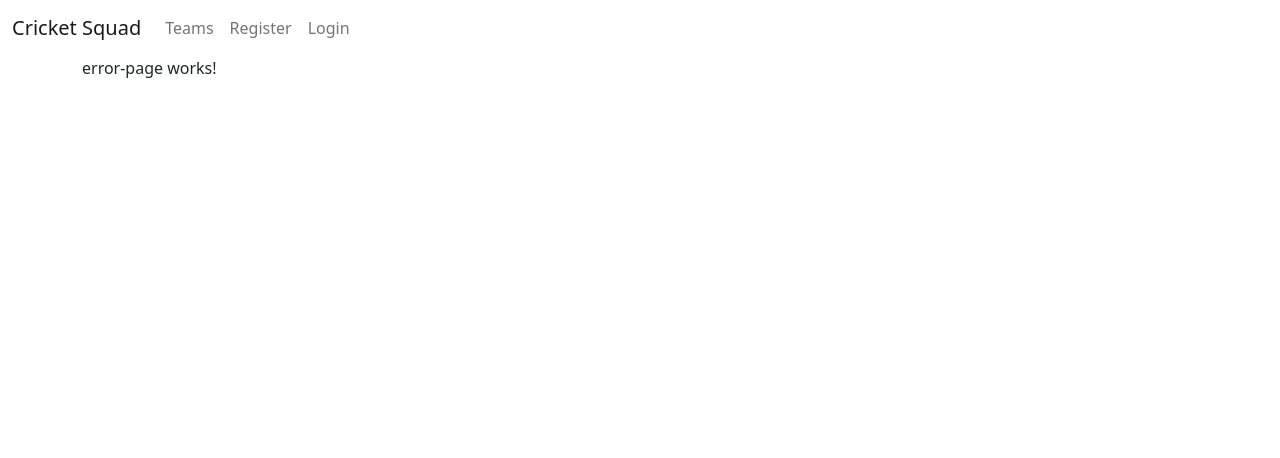
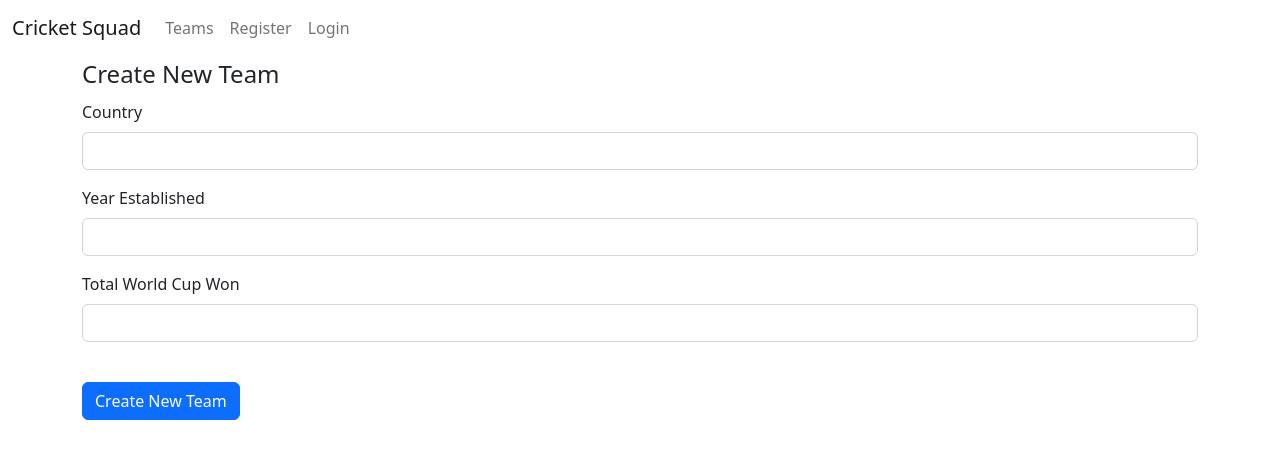
Before and after one commit to abdulmoiz99/CricketSquad, an Angular app in the folder public/angular-cricketSquad/: page /teams/new in a window 1280 px wide. Shown: the top 458 px of the page. Built offline with nearby package versions, Linux system fonts and the light colour scheme.

Commit message:
Added option to create new team

```diff
--- a/public/angular-cricketSquad/src/app/app.routes.ts
+++ b/public/angular-cricketSquad/src/app/app.routes.ts
@@ -5,11 +5,13 @@ import { ErrorPageComponent } from './error-page/error-page.component';
 import { TeamComponent } from './team/team.component';
 import { RegisterComponent } from './register/register.component';
 import { LoginComponent } from './login/login.component';
+import { NewTeamComponent } from './new-team/new-team.component';
 
 export const routes: Routes = [
     { path: "", redirectTo: "home", pathMatch: "full" },
     { path: "home", component: HomeComponent },
     { path: "teams", component: TeamsComponent },
+    { path: "teams/new", component: NewTeamComponent },
     { path: "team/:teamId", component: TeamComponent },
     { path: "register", component: RegisterComponent },
     { path: "login", component: LoginComponent },
--- /dev/null
+++ b/public/angular-cricketSquad/src/app/new-team/new-team.component.html
@@ -0,0 +1,23 @@
+<form [formGroup]="newTeamForm" (ngSubmit)="createNewTeam(newTeamForm)">
+    <div *ngIf="response?.success" class="alert alert-success">
+       {{response.message}}
+    </div>
+    <legend>Create New Team</legend>
+    <div class="mb-3 mt-5">
+        <label class="form-label">Country</label>
+        <br />
+        <input class="form-control" name="country" id="country" formControlName="country">
+    </div>
+    <div class="mb-3">
+        <label class="form-label">Year Established</label>
+        <br />
+        <input class="form-control" name="yearEstablished" id="yearEstablished" formControlName="yearEstablished">
+    </div>
+    <div class="mb-3">
+        <label class="form-label">Total World Cup Won</label>
+        <br />
+        <input class="form-control" name="totalWorldCupWon" id="totalWorldCupWon" formControlName="totalWorldCupWon" >
+    </div>
+    <br />
+    <button class="btn btn-primary" type="submit">Create New Team</button>
+</form>
--- /dev/null
+++ b/public/angular-cricketSquad/src/app/new-team/new-team.component.ts
@@ -0,0 +1,38 @@
+import { Component } from '@angular/core';
+import { FormControl, FormGroup, ReactiveFormsModule } from '@angular/forms';
+import { TeamDataService } from '../team-data.service';
+import { CommonModule } from '@angular/common';
+import { GenericResponse } from '../../dto/generic-response';
+
+@Component({
+  selector: 'app-new-team',
+  standalone: true,
+  imports: [CommonModule, ReactiveFormsModule],
+  templateUrl: './new-team.component.html',
+  styleUrl: './new-team.component.css'
+})
+export class NewTeamComponent {
+  newTeamForm!: FormGroup;
+  loginSuccessful: Boolean = false;
+  response!: GenericResponse<String>;
+
+
+  constructor(private _service: TeamDataService) { }
+  ngOnInit(): void {
+    this.newTeamForm = new FormGroup({
+      country: new FormControl,
+      yearEstablished: new FormControl,
+      totalWorldCupWon: new FormControl,
+    })
+  }
+  public createNewTeam(form: FormGroup) {
+    const team = {
+      country: form.value.country,
+      yearEstablished: form.value.yearEstablished,
+      totalWorldCupWon: form.value.totalWorldCupWon,
+    }
+    this._service.newTeam(team).subscribe(response => {
+      this.response = response;
+    })
+  }
+}
--- a/public/angular-cricketSquad/src/app/team-data.service.ts
+++ b/public/angular-cricketSquad/src/app/team-data.service.ts
@@ -23,4 +23,7 @@ export class TeamDataService {
   public deleteTeam(teamId: String): Observable<GenericResponse<Team>> {
     return this._httpClient.delete<GenericResponse<Team>>(`${this._baseUrl}/teams/${teamId}`);
   }
+  public newTeam(user: object): Observable<GenericResponse<String>> {
+    return this._httpClient.post<GenericResponse<String>>(`${this._baseUrl}/teams`, user)
+  }
 }
--- a/public/angular-cricketSquad/src/app/teams/teams.component.html
+++ b/public/angular-cricketSquad/src/app/teams/teams.component.html
@@ -7,7 +7,11 @@
     </div>
 
 </div>
-<div class="d-grid gap-1 d-md-flex ">
-    <button class="btn btn-primary me-md-2" (click)="previousTeams()" [disabled]=isPreviousDisable>Previous</button>
-    <button class="btn btn-primary" (click)="nextTeams()" [disabled]=isNextDisable>Next</button>
+<div class="d-grid gap-1 d-md-flex justify-content-between">
+
+    <div>
+        <button class="btn btn-primary me-md-2" (click)="previousTeams()" [disabled]=isPreviousDisable>Previous</button>
+        <button class="btn btn-primary" (click)="nextTeams()" [disabled]=isNextDisable>Next</button>
+    </div>
+    <a class="btn btn-success" routerLink="new">Create New Team</a>
 </div>
```
Also changed, not shown: public/angular-cricketSquad/src/app/new-team/new-team.component.css (added), 1 other file (tests, documents, lock files or other folders).
